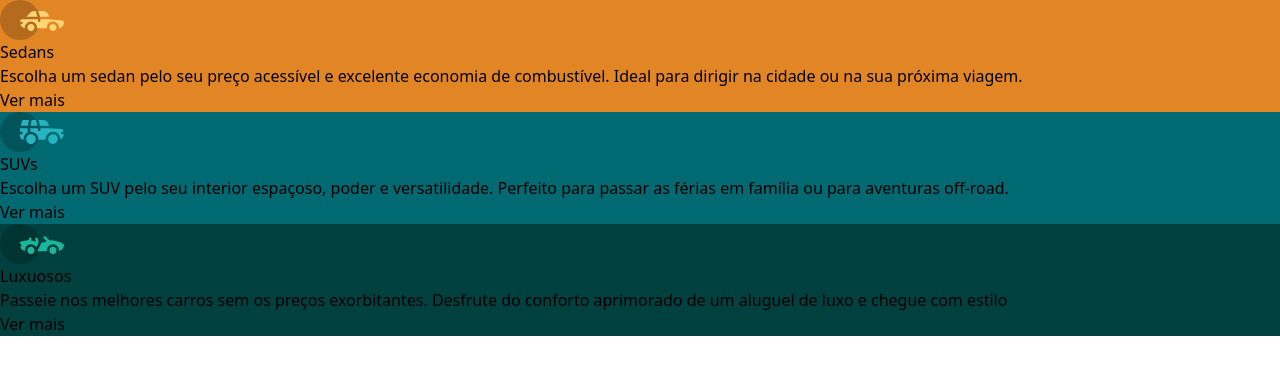
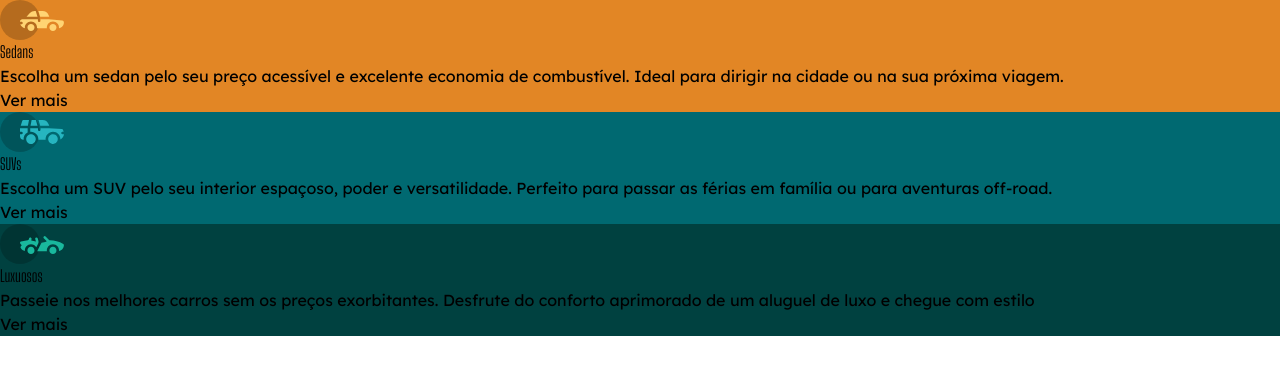
Before and after one commit to JVMF12/carros, a React (Vite) app: page / in a window 1280 px wide. Shown: the top 374 px of the page. Built offline with nearby package versions, Linux system fonts and the light colour scheme.

Commit message:
Quarto commit do App

```diff
--- a/src/App.jsx
+++ b/src/App.jsx
@@ -9,24 +9,24 @@
       <section>
         <div className="bg-orange">
           <img src={iconSedans} alt="ícone dos carros sedan" />
-          <h2>Sedans</h2>
-          <p>Escolha um sedan pelo seu preço acessível e excelente economia de combustível. Ideal para dirigir na cidade ou na sua próxima viagem.</p>
-          <a href="https://www.webmotors.com.br/sedans" target="_blank">Ver mais</a>
+          <h2 className="font-shoulders">Sedans</h2>
+          <p className="font-lexend">Escolha um sedan pelo seu preço acessível e excelente economia de combustível. Ideal para dirigir na cidade ou na sua próxima viagem.</p>
+          <a href="https://www.webmotors.com.br/sedans " className="font-lexend" target="_blank">Ver mais</a>
         </div>
 
         <div className="bg-green">
             <img src={iconSuvs} alt="ícone dos carros SUV" />
-            <h2>SUVs</h2>
-            <p>Escolha um SUV pelo seu interior espaçoso, poder e versatilidade. Perfeito para passar as férias em família ou para aventuras off-road.</p>
-            <a href="https://www.webmotors.com.br/suvs" target="_blank">Ver mais</a>
+            <h2 className="font-shoulders">SUVs</h2>
+            <p className="font-lexend">Escolha um SUV pelo seu interior espaçoso, poder e versatilidade. Perfeito para passar as férias em família ou para aventuras off-road.</p>
+            <a href="https://www.webmotors.com.br/suvs"  className="font-lexend" target="_blank">Ver mais</a>
         </div>
 
 
         <div className="bg-dark-green">
             <img src={iconLuxo} alt="" />
-            <h2>Luxuosos</h2>
-            <p>Passeie nos melhores carros sem os preços exorbitantes. Desfrute do conforto aprimorado de um aluguel de luxo e chegue com estilo</p>
-            <a href="https://www.webmotors.com.br/carros-de-luxo" target="_blank">Ver mais</a>
+            <h2 className="font-shoulders">Luxuosos</h2>
+            <p className="font-lexend">Passeie nos melhores carros sem os preços exorbitantes. Desfrute do conforto aprimorado de um aluguel de luxo e chegue com estilo</p>
+            <a href="https://www.webmotors.com.br/carros-de-luxo" className="font-lexend" target="_blank">Ver mais</a>
         </div>
       </section>
 
--- a/tailwind.config.js
+++ b/tailwind.config.js
@@ -15,8 +15,8 @@
     },
 
     fontFamily: {
-      "shoulders": '"Big Shoulders Display',
-      "lexend": '"Lexend Deca'
+      "shoulders": '"Big Shoulders Display"',
+      "lexend": '"Lexend Deca"'
     }
   },
   plugins: [],
```
